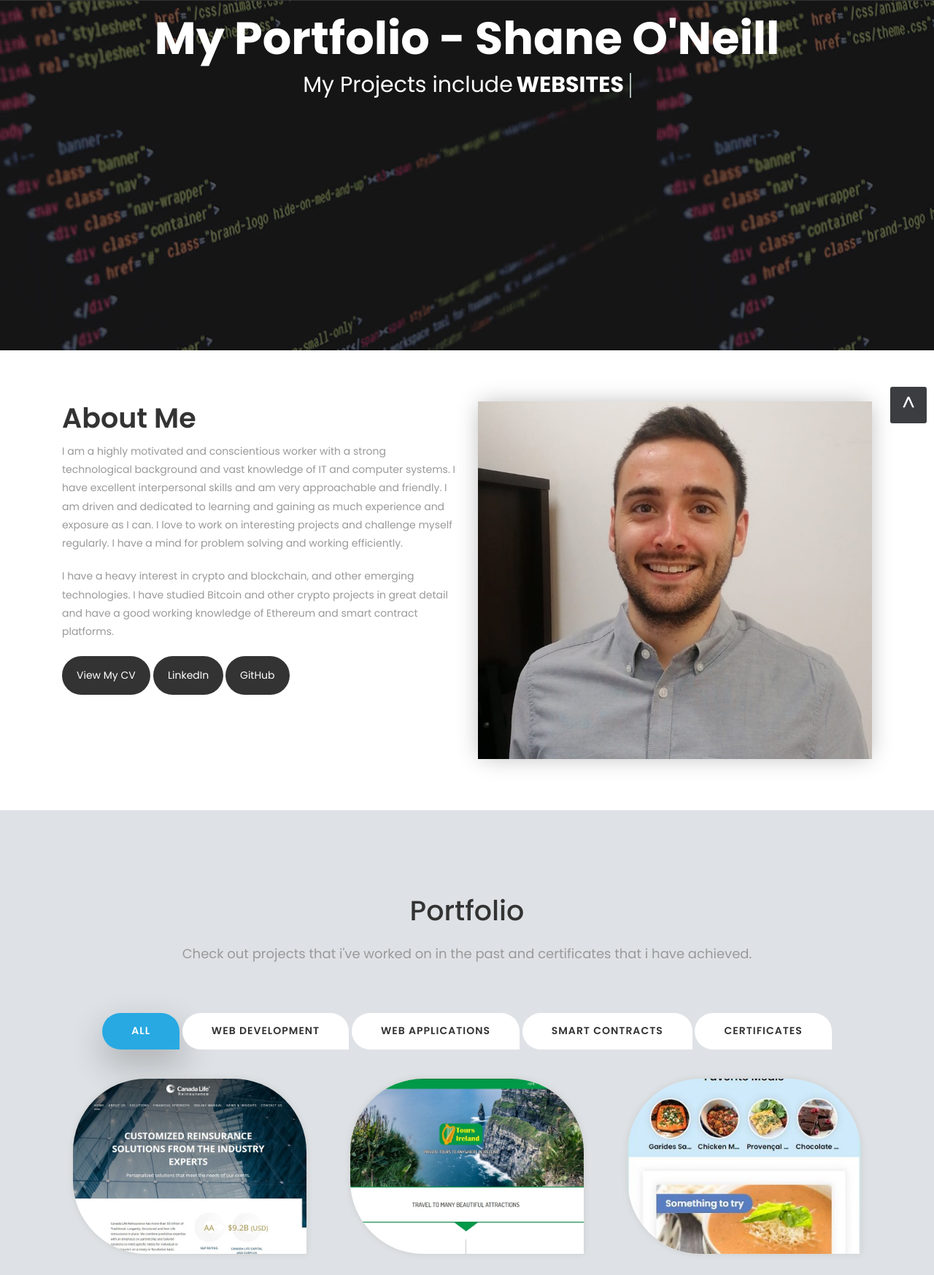
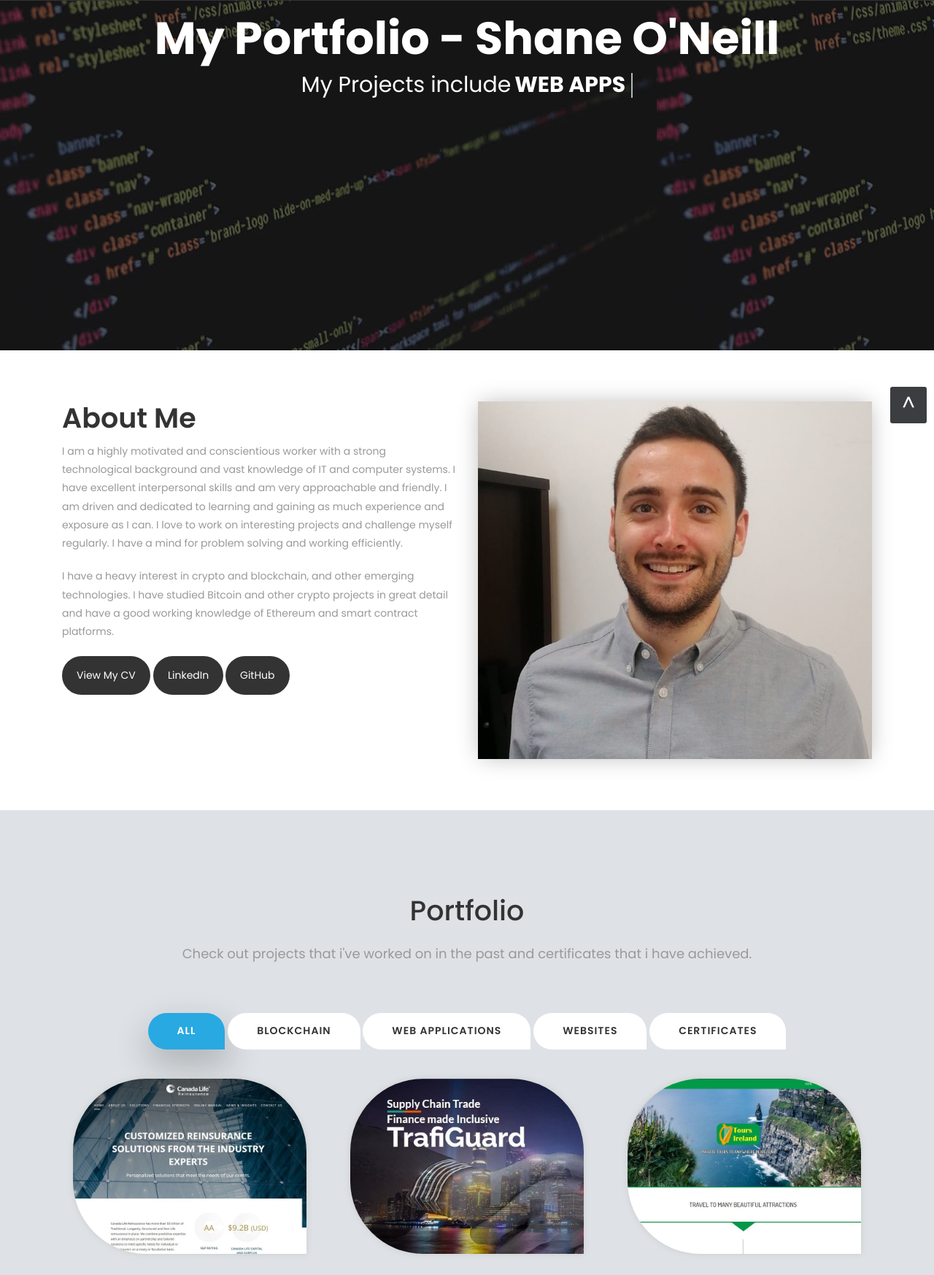
Before and after one commit to JellieBeanz/MyWebsite, a Flask app: page / in a window 1280 px wide. Shown: the part 320-2067 px from the top of the page at 73% size. Run offline with Flask 2, Linux system fonts and the light colour scheme; some libraries are stand-ins or nearby versions.

Commit message:
updated projects

```diff
--- a/templates/index.html
+++ b/templates/index.html
@@ -44,10 +44,9 @@
             <span>My Projects include</span>
             <span class="cd-words-wrapper">
 				<b class="is-visible">JavaScript</b>
-				<b>Solidity</b>
-				<b>Websites</b>
+				<b>Blockchain</b>
 				<b>Web Apps</b>
-				<b>Python</b>
+				<b>React.Js</b>
 			</span>
             <!--			<div class="btn-ber">
 				<a class="get_btn hvr-bounce-to-top" href="#">Get started</a>
@@ -102,9 +101,9 @@
             <div class="col-md-12">
                 <div class="button-group filter-button-group text-center">
                     <button class="active" data-filter="*">All</button>
-                    <button data-filter=".gal_a">Web Development</button>
+                    <button data-filter=".gal_c">Blockchain</button>
                     <button data-filter=".gal_b">Web Applications</button>
-                    <button data-filter=".gal_c">Smart Contracts</button>
+                    <button data-filter=".gal_a">Websites</button>
                     <button data-filter=".gal_d">Certificates</button>
                 </div>
             </div>
@@ -122,23 +121,23 @@
                 </div>
             </div>
             <!-- Card 2 -->
+            <div class="col-md-4 col-sm-6 gallery-grid gal_c">
+                <div class="gallery-single fix">
+                    <img src="static/uploads/gallery_img-15.jpg" class="img-fluid" alt="Image">
+                    <a href="https://www.youtube.com/watch?v=QMix9-AlrM4&feature=youtu.be" target="_blank">
+                        <div class="img-overlay text-center ">
+                            <p class="sim-btn2 hvr-bounce-to-top2 pricingTable-signup">TrafiGuard</p>
+                        </div>
+                    </a>
+                </div>
+            </div>
+            <!-- Card 3 -->
             <div class="col-md-4 col-sm-6 gallery-grid gal_a">
                 <div class="gallery-single fix">
                     <img src="static/uploads/gallery_img-02.jpg" class="img-fluid" alt="Image">
                     <a href="http://www.tours-ireland.ie" target="_blank">
                         <div class="img-overlay text-center ">
                             <p class="sim-btn2 hvr-bounce-to-top2 pricingTable-signup">Tours Ireland</p>
-                        </div>
-                    </a>
-                </div>
-            </div>
-            <!-- Card 3 -->
-            <div class="col-md-4 col-sm-6 gallery-grid gal_a gal_b">
-                <div class="gallery-single fix">
-                    <img src="static/uploads/gallery_img-13.jpg" class="img-fluid" alt="Image">
-                    <a href="/recipeApp" target="_blank">
-                        <div class="img-overlay text-center ">
-                            <p class="sim-btn2 hvr-bounce-to-top2 pricingTable-signup">Recipe App</p>
                         </div>
                     </a>
                 </div>
@@ -155,12 +154,12 @@
                 </div>
             </div>
             <!-- Card 5 -->
-            <div class="col-md-4 col-sm-6 gallery-grid gal_a gal_b">
+            <div class="col-md-4 col-sm-6 gallery-grid gal_c">
                 <div class="gallery-single fix">
-                    <img src="static/uploads/gallery_img-11.jpg" class="img-fluid" alt="Image">
-                    <a href="/quiz" target="_blank">
+                    <img src="static/uploads/gallery_img-16.jpg" class="img-fluid" alt="Image">
+                    <a href="https://github.com/chainaim3003/tradeora" target="_blank">
                         <div class="img-overlay text-center ">
-                            <p class="sim-btn2 hvr-bounce-to-top2 pricingTable-signup">JavaScript Quiz</p>
+                            <p class="sim-btn2 hvr-bounce-to-top2 pricingTable-signup">Tradeora</p>
                         </div>
                     </a>
                 </div>
@@ -168,10 +167,10 @@
             <!-- Card 6 -->
             <div class="col-md-4 col-sm-6 gallery-grid gal_a gal_b">
                 <div class="gallery-single fix">
-                    <img src="static/uploads/gallery_img-06.jpg" class="img-fluid" alt="Image">
-                    <a href="https://dry-coast-19431.herokuapp.com/" target="_blank">
+                    <img src="static/uploads/gallery_img-13.jpg" class="img-fluid" alt="Image">
+                    <a href="/recipeApp" target="_blank">
                         <div class="img-overlay text-center ">
-                            <p class="sim-btn2 hvr-bounce-to-top2 pricingTable-signup">PhotoFun</p>
+                            <p class="sim-btn2 hvr-bounce-to-top2 pricingTable-signup">Recipe App</p>
                         </div>
                     </a>
                 </div>
@@ -179,10 +178,10 @@
             <!-- Card 7 -->
             <div class="col-md-4 col-sm-6 gallery-grid gal_a gal_b">
                 <div class="gallery-single fix">
-                    <img src="static/uploads/gallery_img-12.jpg" class="img-fluid" alt="Image">
-                    <a href="/countdown" target="_blank">
+                    <img src="static/uploads/gallery_img-06.jpg" class="img-fluid" alt="Image">
+                    <a href="https://dry-coast-19431.herokuapp.com/" target="_blank">
                         <div class="img-overlay text-center ">
-                            <p class="sim-btn2 hvr-bounce-to-top2 pricingTable-signup">Countdown Timer</p>
+                            <p class="sim-btn2 hvr-bounce-to-top2 pricingTable-signup">PhotoFun</p>
                         </div>
                     </a>
                 </div>
@@ -200,6 +199,29 @@
             </div>
 
             <!-- Card 9 -->
+            <div class="col-md-4 col-sm-6 gallery-grid gal_a gal_b">
+                <div class="gallery-single fix">
+                    <img src="static/uploads/gallery_img-11.jpg" class="img-fluid" alt="Image">
+                    <a href="/quiz" target="_blank">
+                        <div class="img-overlay text-center ">
+                            <p class="sim-btn2 hvr-bounce-to-top2 pricingTable-signup">JavaScript Quiz</p>
+                        </div>
+                    </a>
+                </div>
+            </div>
+
+            <!-- Card 10 -->
+            <div class="col-md-4 col-sm-6 gallery-grid gal_a gal_b">
+                <div class="gallery-single fix">
+                    <img src="static/uploads/gallery_img-12.jpg" class="img-fluid" alt="Image">
+                    <a href="/countdown" target="_blank">
+                        <div class="img-overlay text-center ">
+                            <p class="sim-btn2 hvr-bounce-to-top2 pricingTable-signup">Countdown Timer</p>
+                        </div>
+                    </a>
+                </div>
+            </div>
+            <!-- Card 11 -->
             <div class="col-md-4 col-sm-6 gallery-grid gal_b">
                 <div class="gallery-single fix">
                     <img src="static/uploads/gallery_img-05.jpg" class="img-fluid" alt="Image">
@@ -210,8 +232,7 @@
                     </a>
                 </div>
             </div>
-
-            <!-- Card 10 -->
+            <!-- Card 12 -->
             <div class="col-md-4 col-sm-6 gallery-grid gal_d">
                 <div class="gallery-single fix">
                     <img src="static/uploads/gallery_img-09.jpg" class="img-fluid" alt="Image">
@@ -222,24 +243,35 @@
                     </a>
                 </div>
             </div>
-            <!-- Card 11 -->
+            <!-- Card 13 -->
+            <div class="col-md-4 col-sm-6 gallery-grid gal_d">
+                <div class="gallery-single fix">
+                    <img src="static/uploads/gallery_img-14.jpg" class="img-fluid" alt="Image">
+                    <a href="/static/uploads/React.pdf" target="_blank">
+                        <div class="img-overlay text-center ">
+                            <p class="sim-btn2 hvr-bounce-to-top2 pricingTable-signup">React.Js</p>
+                        </div>
+                    </a>
+                </div>
+            </div>
+            <!-- Card 14 -->
+            <div class="col-md-4 col-sm-6 gallery-grid gal_d">
+                <div class="gallery-single fix">
+                    <img src="static/uploads/gallery_img-07.jpg" class="img-fluid" alt="Image">
+                    <a href="/static/uploads/Other.pdf" target="_blank">
+                        <div class="img-overlay text-center ">
+                            <p class="sim-btn2 hvr-bounce-to-top2 pricingTable-signup">Other Certification</p>
+                        </div>
+                    </a>
+                </div>
+            </div>
+            <!-- Card 15 -->
             <div class="col-md-4 col-sm-6 gallery-grid gal_d">
                 <div class="gallery-single fix">
                     <img src="static/uploads/gallery_img-08.jpg" class="img-fluid" alt="Image">
                     <a href="/static/uploads/Ethereum.pdf" target="_blank">
                         <div class="img-overlay text-center ">
                             <p class="sim-btn2 hvr-bounce-to-top2 pricingTable-signup">Ethereum</p>
-                        </div>
-                    </a>
-                </div>
-            </div>
-            <!-- Card 12 -->
-            <div class="col-md-4 col-sm-6 gallery-grid gal_d">
-                <div class="gallery-single fix">
-                    <img src="static/uploads/gallery_img-07.jpg" class="img-fluid" alt="Image">
-                    <a href="/static/uploads/Other.pdf" target="_blank">
-                        <div class="img-overlay text-center ">
-                            <p class="sim-btn2 hvr-bounce-to-top2 pricingTable-signup">Other Certification</p>
                         </div>
                     </a>
                 </div>
```
Also changed, not shown: static/uploads/gallery_img-07.jpg, static/uploads/gallery_img-14.jpg (added), static/uploads/gallery_img-15.jpg (added), static/uploads/gallery_img-16.jpg (added), 1 other file.
